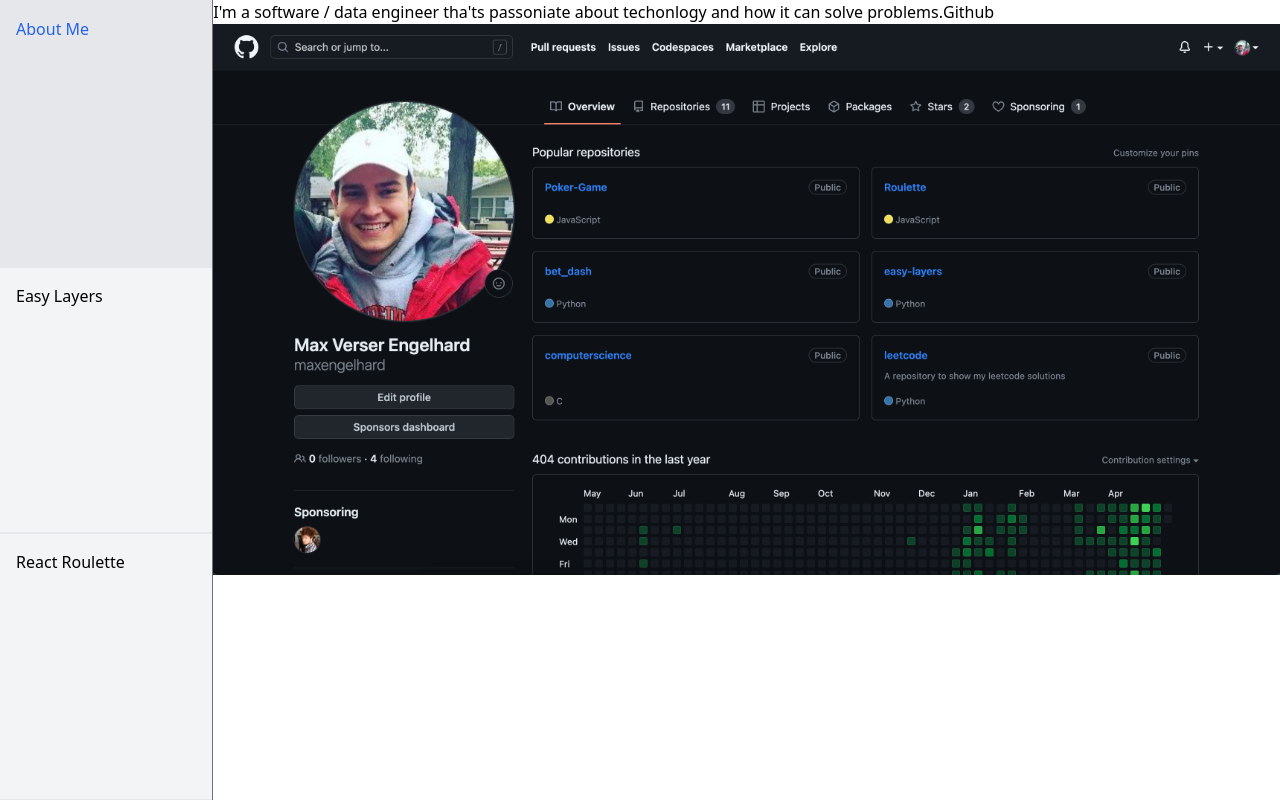
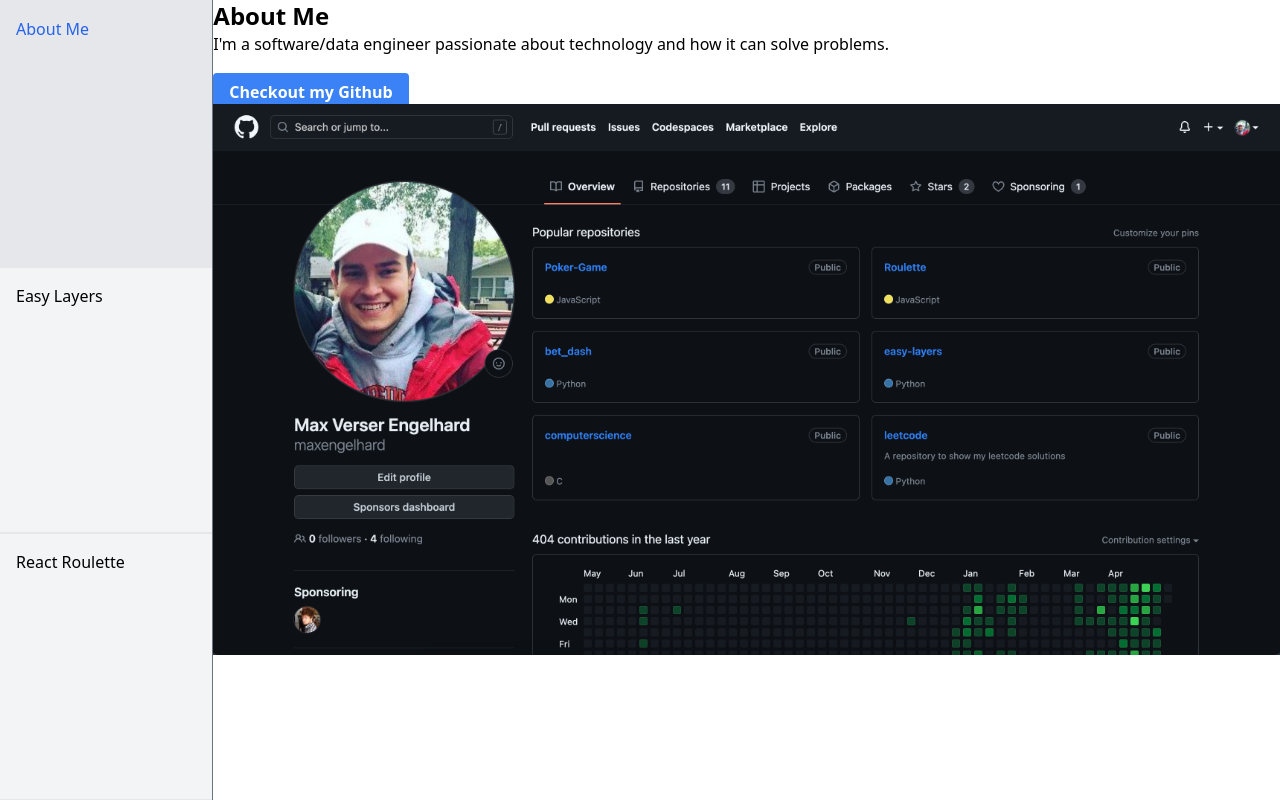
Before and after one commit to maxengelhard/profile, a React (Create React App) app: page / in a window 1280 px wide. Built offline with nearby package versions, Linux system fonts and the light colour scheme.

Commit message:
Cleaning up about me

```diff
--- a/src/components/Description.js
+++ b/src/components/Description.js
@@ -1,17 +1,28 @@
 export function Description(props) {
-    if (props.src==='about-me') {
+    if (props.src === 'about-me') {
       return (
         <div>
-            I'm a software / data engineer tha'ts passoniate about techonlogy and how it can solve problems.
-            <button href='https://github.com/maxengelhard'>Github</button>
+          <h1 className="text-2xl font-bold">About Me</h1>
+          <p>
+            I'm a software/data engineer passionate about technology and how it can solve problems.
+          </p>
+          <br />
+          <a
+            href="https://github.com/maxengelhard"
+            className="bg-blue-500 hover:bg-blue-700 text-white font-bold py-2 px-4 rounded"
+          >
+            Checkout my Github
+          </a>
         </div>
-    )
-     }
-     else if (props.src==='easy-layers') {
+      );
+    } else if (props.src === 'easy-layers') {
       return (
         <div>
-                Easy Layers
+          <h1 className="text-2xl font-bold">Easy Layers</h1>
+          <p>
+            Description for the Easy Layers feature goes here.
+          </p>
         </div>
-            )
+      );
     }
   }
```
Lines whose indentation alone changed are shown as unchanged.
